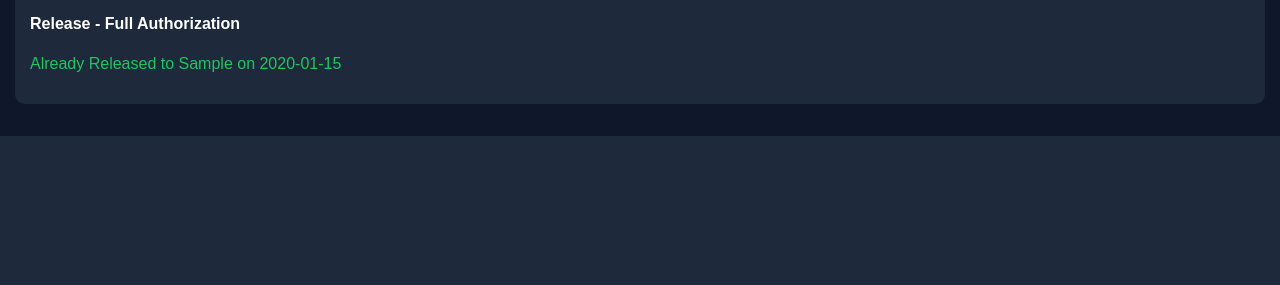
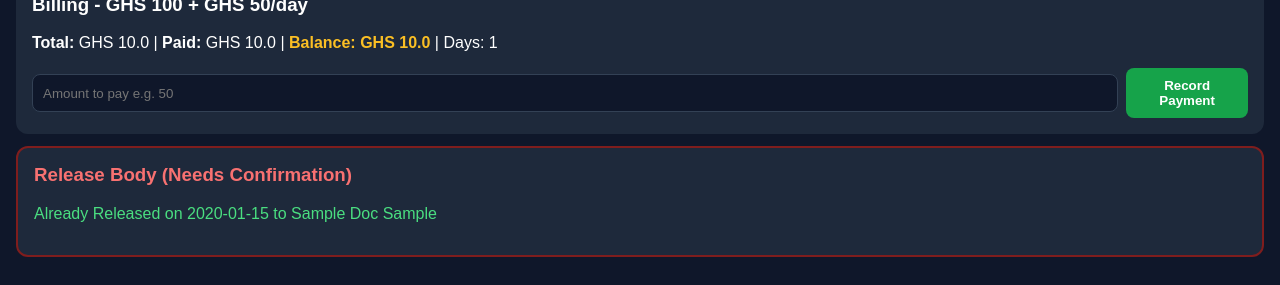
Before and after one commit to Okaidjan/Mortuary-, a Flask app: page /body/1 in a window 1280 px wide. Shown: the part 664-949 px from the top of the page. Before the commit the page ends 800 px from the top, so only its background shows below. Run offline with Flask 3, Linux system fonts and the light colour scheme; the visitor is signed in with stand-in values (Sample User, id 1); tables that the repository leaves empty hold one stand-in row (values such as "Sample post").

Commit message:
Update body_detail.html

```diff
--- a/templates/body_detail.html
+++ b/templates/body_detail.html
@@ -1,8 +1,51 @@
-<!DOCTYPE html><html><head><title>{{b.id}}</title><meta name="viewport" content="width=device-width, initial-scale=1"><style>body{margin:0;background:#0f172a;color:white;font-family:sans-serif;padding:15px}.card{background:#1e293b;padding:15px;border-radius:10px;margin-bottom:15px}input,select{padding:8px;border-radius:5px;border:0;margin:3px}button{padding:8px 12px;border-radius:5px;border:0;background:#2563eb;color:white}.qr{background:white;padding:10px;display:inline-block}</style></head><body>
-<a href="/" style="color:#60a5fa"><- Dashboard</a>
-<div style="display:grid;grid-template-columns:1fr 1fr;gap:15px;margin-top:15px">
-<div class="card"><h3>{{b.id}} - {{b.name}}</h3><p>Status: {{b.status}} | Storage: {{b.storage_id}} | Hospital: {{b.hospital}}</p><p>Age: {{b.age}} | Gender: {{b.gender}} | Cause: {{b.cause_of_death}}</p><h4>QR Code Tag</h4><div class="qr"><img src="https://api.qrserver.com/v1/create-qr-code/?size=200x200&data={{b.id}}" alt="QR"></div><br><small>{{b.id}}</small><br><br><a href="/print/tag/{{b.id}}" style="color:#60a5fa">Print Tag Label</a></div>
-<div class="card"><h4>Next of Kin</h4><p>Name: {{b.kin_name}}<br>Phone: {{b.kin_phone}}<br>Relationship: {{b.kin_relationship}}<br>ID: {{b.kin_id_number}}<br><small>SMS Status: {{b.sms_status}}</small></p><h4>Financial Billing</h4><p>Total: GHS {{b.total_fee}} | Paid: GHS {{b.paid_amount}} | Balance: GHS {{b.balance}}</p><form method="POST" action="/pay/{{b.id}}"><input name="amount" placeholder="Payment amount" type="number" required><button>Record Payment</button></form><a href="/receipt/{{b.id}}" style="color:#60a5fa">Print Receipt</a></div>
+ <!DOCTYPE html>
+<html><head><title>Body {{ b['id'] }}</title>
+<meta name="viewport" content="width=device-width, initial-scale=1">
+<style>body{margin:0;background:#0f172a;color:#fff;font-family:sans-serif;padding:16px}
+.card{background:#1e293b;padding:16px;border-radius:12px;margin-bottom:12px}
+input{width:100%;padding:10px;margin:6px 0;border-radius:8px;border:1px solid #334155;background:#0f172a;color:#fff;box-sizing:border-box}
+button{padding:10px 14px;border-radius:8px;border:none;font-weight:bold;cursor:pointer}
+a{color:#38bdf8;text-decoration:none}
+.tag{font-family:monospace;background:#0f172a;padding:4px 8px;border-radius:6px}
+</style></head><body>
+<a href="/">← Dashboard</a>
+
+<div class="card">
+<h2 style="margin:0">{{ b['name'] }} <span class="tag">{{ b['id'] }}</span></h2>
+<p style="color:#94a3b8;margin:4px 0">{{ b['storage_id'] }} | {{ b['hospital'] }} | {{ b['status'] }} | {{ days_stored }} day(s)</p>
+<p><b>Age:</b> {{ b['age'] }} | <b>Gender:</b> {{ b['gender'] }} | <b>Cause:</b> {{ b['cause_of_death'] }}</p>
+<p><b>Kin:</b> {{ b['kin_name'] }} ({{ b['kin_relationship'] }}) - {{ b['kin_phone'] }} | Ghana Card: {{ b['kin_id_number'] }}</p>
+<p style="font-size:12px;color:#64748b">SMS: {{ b['sms_status'] }}</p>
+<div style="text-align:center;margin:12px 0">
+<img src="https://api.qrserver.com/v1/create-qr-code/?size=180x180&data={{ b['id'] }}" style="background:#fff;padding:8px;border-radius:8px">
+<br><br>
+<a href="/print/tag/{{ b['id'] }}" target="_blank"><button style="background:#fff;color:#000">Print QR Tag</button></a>
+<a href="/receipt/{{ b['id'] }}" target="_blank"><button style="background:#334155;color:#fff;margin-left:8px">Print Receipt</button></a>
 </div>
-<div class="card"><h4>Release - Full Authorization</h4>{% if b.status=='Released' %}<p style="color:#22c55e">Already Released to {{b.released_to}} on {{b.released_at}}</p>{% else %}<form method="POST" action="/release/{{b.id}}"><input name="collector_name" placeholder="Collector Name" required><input name="collector_id" placeholder="Collector Ghana Card" required><select name="collector_rel"><option>Spouse</option><option>Child</option><option>Parent</option><option>Sibling</option><option>Other</option></select><input name="doc_number" placeholder="Burial Permit / Death Cert No" required><input name="serial_confirm" placeholder="Confirm Serial {{b.id}}" required><br><br><button style="background:#dc2626">Authorize Release + Final SMS</button></form>{% endif %}</div>
+</div>
+
+<div class="card">
+<h3>Billing - GHS {{ ADMISSION_FEE }} + GHS {{ DAILY_FEE }}/day</h3>
+<p><b>Total:</b> GHS {{ b['total_fee'] }} | <b>Paid:</b> GHS {{ b['paid_amount'] }} | <b style="color:#fbbf24">Balance: GHS {{ b['balance'] }}</b> | Days: {{ days_stored }}</p>
+<form method="POST" action="/pay/{{ b['id'] }}" style="display:flex;gap:8px">
+<input type="number" step="0.01" name="amount" placeholder="Amount to pay e.g. 50" required>
+<button type="submit" style="background:#16a34a;color:#fff">Record Payment</button>
+</form>
+</div>
+
+<div class="card" style="border:2px solid #7f1d1d">
+<h3 style="color:#f87171;margin-top:0">Release Body (Needs Confirmation)</h3>
+{% if b['status']=='Released' %}
+<p style="color:#4ade80">Already Released on {{ b['released_at'] }} to {{ b['released_to'] }} Doc {{ b['released_doc'] }}</p>
+{% else %}
+<form method="POST" action="/release/{{ b['id'] }}">
+<input name="collector_name" placeholder="Collector Name (who is taking body)" required>
+<input name="doc_number" placeholder="Collector Ghana Card / Doc Number" required>
+<input name="serial_confirm" placeholder="Type Tag ID {{ b['id'] }} to CONFIRM release" required>
+<button type="submit" style="background:#dc2626;color:#fff;width:100%;margin-top:8px">RELEASE NOW</button>
+</form>
+<p style="font-size:11px;color:#94a3b8">You must type exact Tag ID {{ b['id'] }} to release. This prevents accidental release.</p>
+{% endif %}
+</div>
+
 </body></html>
```
